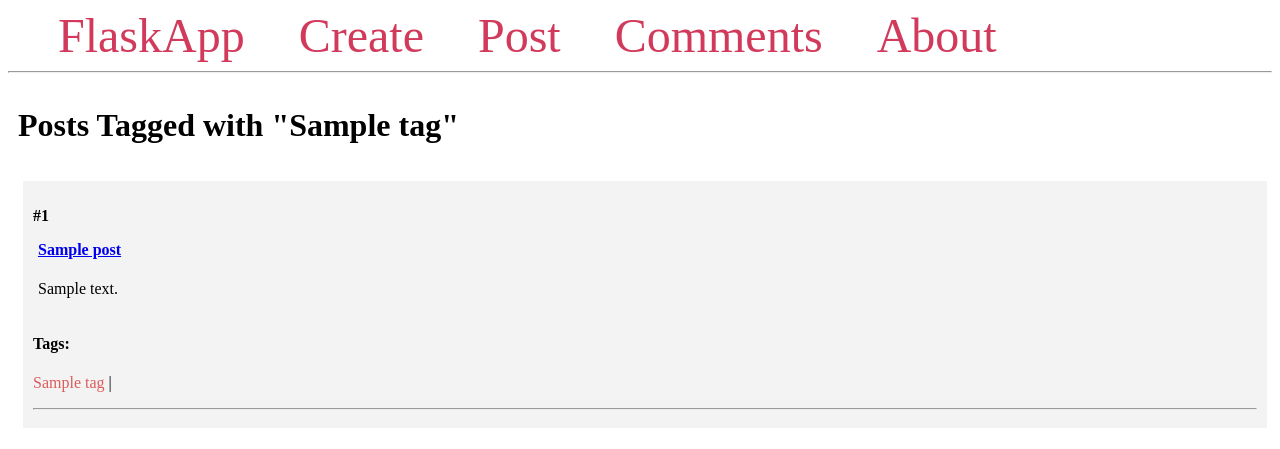
After one commit to aditya-guj306/Mindbowser_Internship, a Flask app: a page that uses sqlalchemy_implementation/templates/tag.html in a window 1280 px wide. The commit adds this page. Shown: the top 449 px of the page. Run offline with Flask 3, Linux system fonts and the light colour scheme; tables that the repository leaves empty hold one stand-in row (values such as "Sample post").

Commit message:
Added Changes to the project

```diff
--- a/sqlalchemy_implementation/app.py
+++ b/sqlalchemy_implementation/app.py
@@ -1,7 +1,7 @@
 from flask import Flask ,render_template,request,redirect,url_for
 from flask_sqlalchemy import SQLAlchemy
 from sqlalchemy.sql import func
-import os,re
+import os
 
 
 app = Flask(__name__)
@@ -9,6 +9,11 @@ app.config['SQLALCHEMY_DATABASE_URI'] = 'mysql://root:adi1202@localhost/app'
 app.config['SQLALCHEMY_TRACK_MODIFICATION']=False
 db = SQLAlchemy()
 db.init_app(app)
+
+post_tag = db.Table('post_tag',
+                    db.Column('post_id', db.Integer, db.ForeignKey('post.id')),
+                    db.Column('tag_id', db.Integer, db.ForeignKey('tag.id'))
+                    )
 
 class Student(db.Model):
     id = db.Column(db.Integer, primary_key=True)
@@ -19,12 +24,19 @@ class Student(db.Model):
     created_at = db.Column(db.DateTime(timezone=True),server_default=func.now())
     bio = db.Column(db.Text)
 
+class Tag(db.Model):
+    id = db.Column(db.Integer, primary_key=True)
+    name = db.Column(db.String(50))
+
+    def __repr__(self):
+        return f'<Tag "{self.name}">'
+
 class Post(db.Model):
     id = db.Column(db.Integer, primary_key=True)
     title = db.Column(db.String(100))
     content = db.Column(db.Text)
     comments = db.relationship('Comment',backref='post')
-
+    tags = db.relationship('Tag', secondary=post_tag, backref='posts')
     def __repr__(self):
         return f'<Post "(self.title)">'
 
@@ -125,6 +137,10 @@ def delete_comment(comment_id):
     db.session.commit()
     return redirect(url_for('post',post_id=post_id))
 
+@app.route('/tags/<tag_name>/')
+def tag(tag_name):
+    tag = Tag.query.filter_by(name=tag_name).first_or_404()
+    return render_template('tag.html', tag=tag)
 
 
 if __name__ == '__main__':
--- a/sqlalchemy_implementation/templates/index.html
+++ b/sqlalchemy_implementation/templates/index.html
@@ -1,3 +1,4 @@
+{% from 'macros.html' import display_tags %}
 {% extends 'base.html' %}
 
 {% block content %}
@@ -49,6 +50,7 @@
             <div class="content">
                 <p>{{post.content}}</p>
             </div>
+            {{ display_tags(post) }}
             <hr>
 
         </div>
--- /dev/null
+++ b/sqlalchemy_implementation/templates/macros.html
@@ -0,0 +1,13 @@
+{% macro display_tags(post) %}
+    <div class="tags">
+        <p>
+            <h4>Tags:</h4>
+            {% for tag in post.tags %}
+                <a href="{{ url_for('tag', tag_name=tag.name) }}" style="text-decoration: none; color: #dd5b5b">
+                    {{ tag.name }}
+                </a>
+                |
+            {% endfor %}
+        </p>
+    </div>
+{% endmacro %}
--- a/sqlalchemy_implementation/templates/post.html
+++ b/sqlalchemy_implementation/templates/post.html
@@ -1,3 +1,4 @@
+{% from 'macros.html' import display_tags %}
 {% extends 'base.html' %}
 
 {% block content %}
@@ -13,6 +14,7 @@
         <div class="content">
             <p>{{post.content}}</p>
         </div>
+        {{ display_tags(post) }}
         <hr>
         <h3>Comments</h3>
         <form method="post">
--- /dev/null
+++ b/sqlalchemy_implementation/templates/tag.html
@@ -0,0 +1,29 @@
+{% from 'macros.html' import display_tags %}
+{% extends 'base.html' %}
+
+{% block content %}
+    <span class="title">
+        <h1>{% block title %} Posts Tagged with "{{ tag.name }}" {% endblock %}</h1>
+    </span>
+    <div class="content">
+        {% for post in tag.posts %}
+        <div class="post">
+            <p><b>#{{ post.id }}</b></p>
+            <b>
+                <p class="title">
+                    <a href="{{ url_for('post', post_id=post.id)}}">
+                        {{ post.title }}
+                    </a>
+                </p>
+            </b>
+            <div class="content">
+                <p>{{ post.content }}</p>
+            </div>
+
+            {{ display_tags(post) }}
+
+            <hr>
+        </div>
+        {% endfor %}
+    </div>
+{% endblock %}
```
